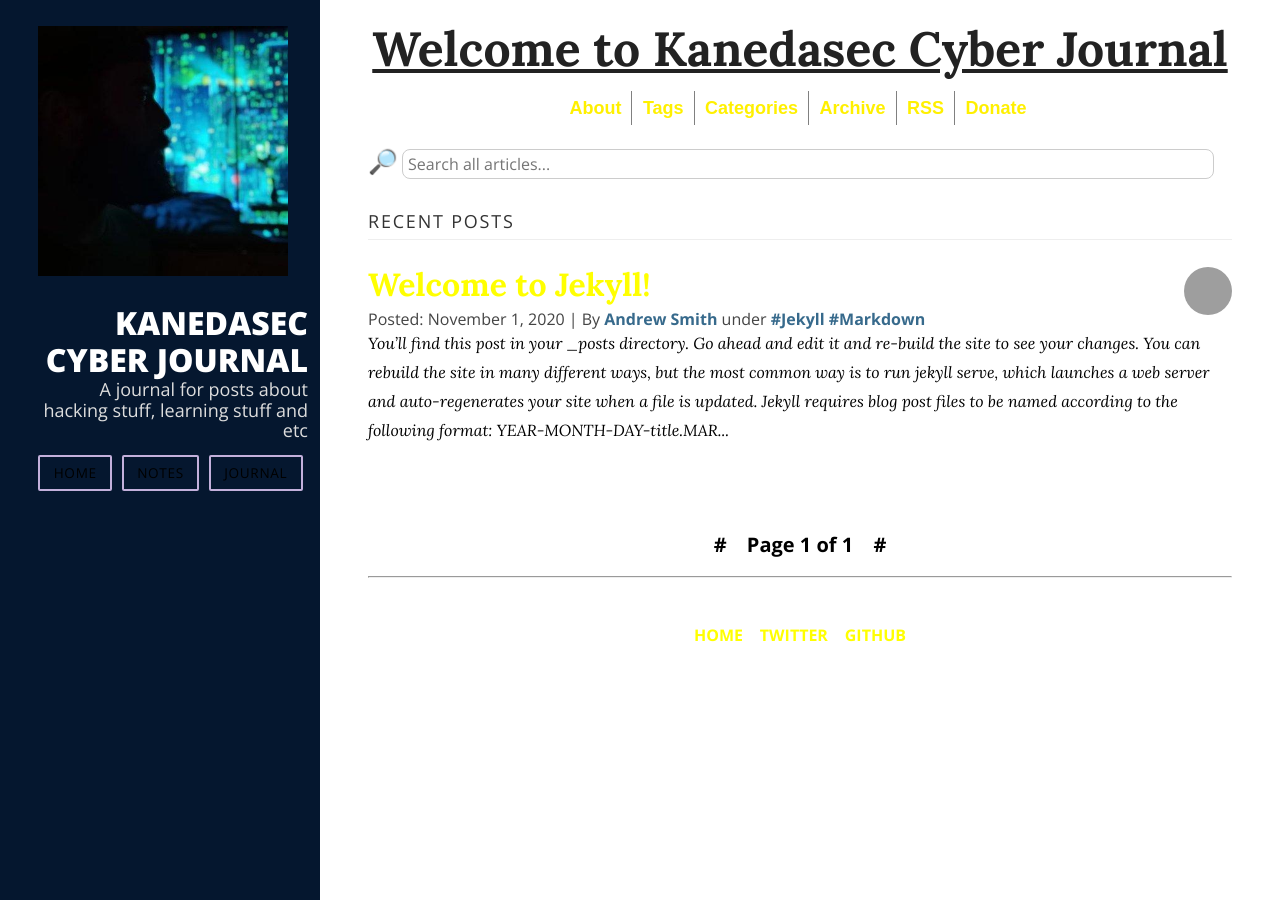
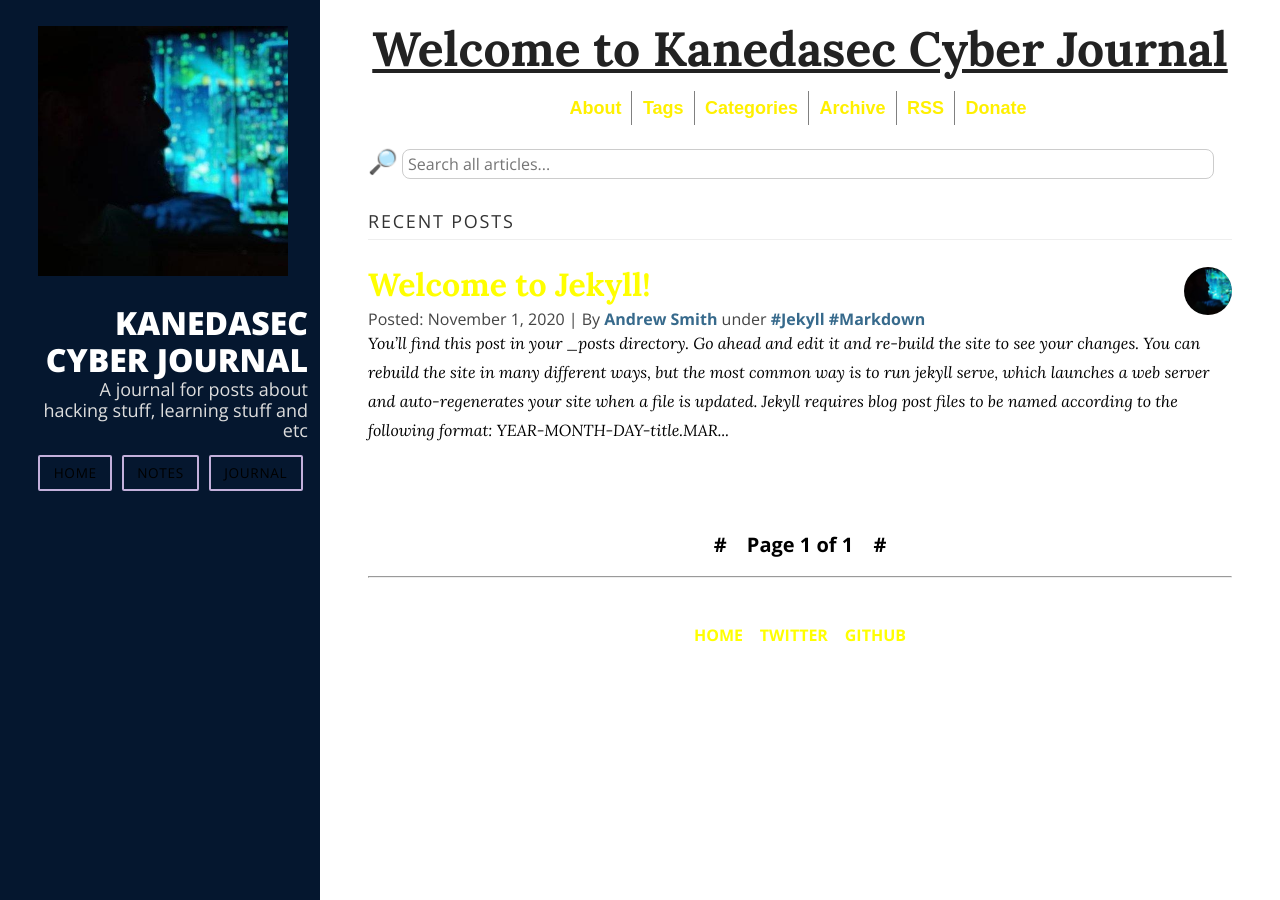
Before and after one commit to kanedasec/kanedasec.github.io, a Jekyll site: the page built from index.html, in a window 1280 px wide. Built offline with Jekyll 4.4.1, drawn with Linux system fonts in a browser that asks for light colours; nearby versions of some CDN libraries; the list of posts is cut into pages by our own code.

Commit message:
Update 2020-11-01-welcome-to-jekyll.markdown

```diff
--- a/_posts/2020-11-01-welcome-to-jekyll.markdown
+++ b/_posts/2020-11-01-welcome-to-jekyll.markdown
@@ -6,7 +6,6 @@ tags:
   - Jekyll
   - Markdown
 author: Andrew Smith
-avatar: assets/img/common/andrew-avatar.png
 category: Example Posts
 ---
 
```
